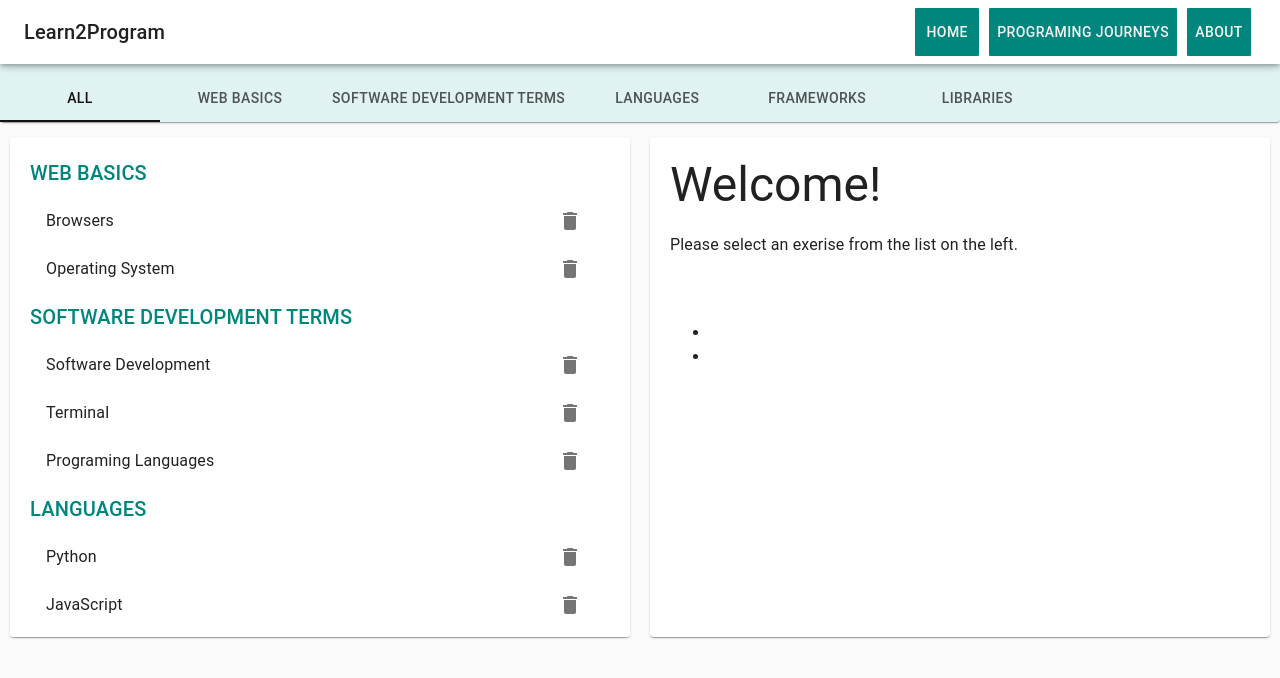
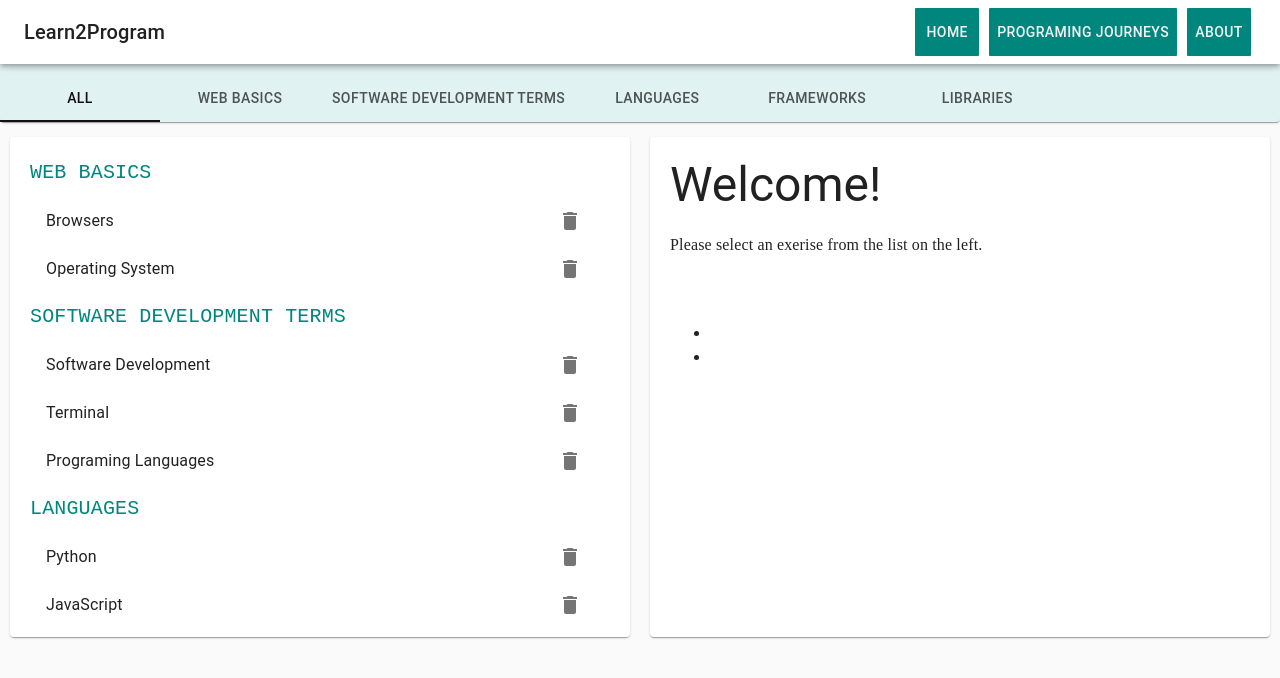
Before and after one commit to kristina-arezina/terms-2-program, a React (Create React App) app: page / in a window 1280 px wide. Shown: the top 678 px of the page. Built offline with nearby package versions, Linux system fonts and the light colour scheme; grey boxes are pictures that could not be loaded.

Commit message:
want to change the font

```diff
--- a/src/components/Exercises/index.js
+++ b/src/components/Exercises/index.js
@@ -42,7 +42,10 @@ export default ({
                     !category || category === group
                     ? <Fragment key={group}>
                             <Typography variant={"h6"}
-                                        style={{textTransform: 'uppercase', color:"#00867d"
+                                        style={{
+                                            textTransform: 'uppercase',
+                                            color:"#00867d",
+                                            fontFamily:"courier new",
                                         }}
                             >
                                 {group}
@@ -75,7 +78,7 @@ export default ({
             <Typography variant="h3">
                 {title}
             </Typography>
-            <Typography variant={"body1"} style={{marginTop:20}}>
+            <Typography variant={"body1"} style={{marginTop:20, fontFamily:"century gothic",}}>
                 {description}
                 <br/>
                 <br/>
--- a/src/components/Layout/PageJourney.js
+++ b/src/components/Layout/PageJourney.js
@@ -11,7 +11,8 @@ return (
             paddingTop:40,
             textAlign:"center",
             textTransform: 'uppercase',
-            backgroundColor:"#fef9ce"
+            backgroundColor:"#fef9ce",
+            fontFamily:"courier new",
         }}>
         Programing Journeys
         </Typography>
```
